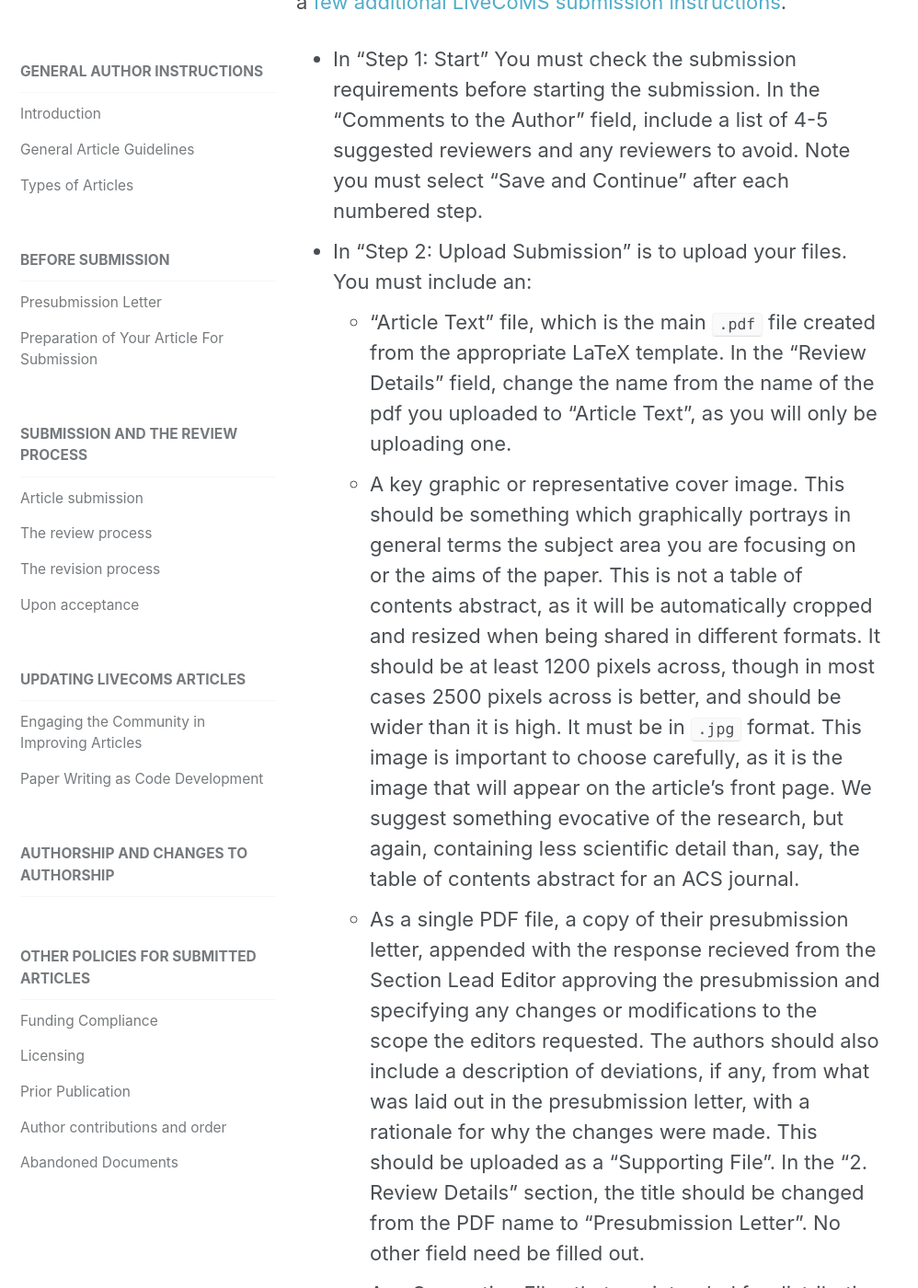
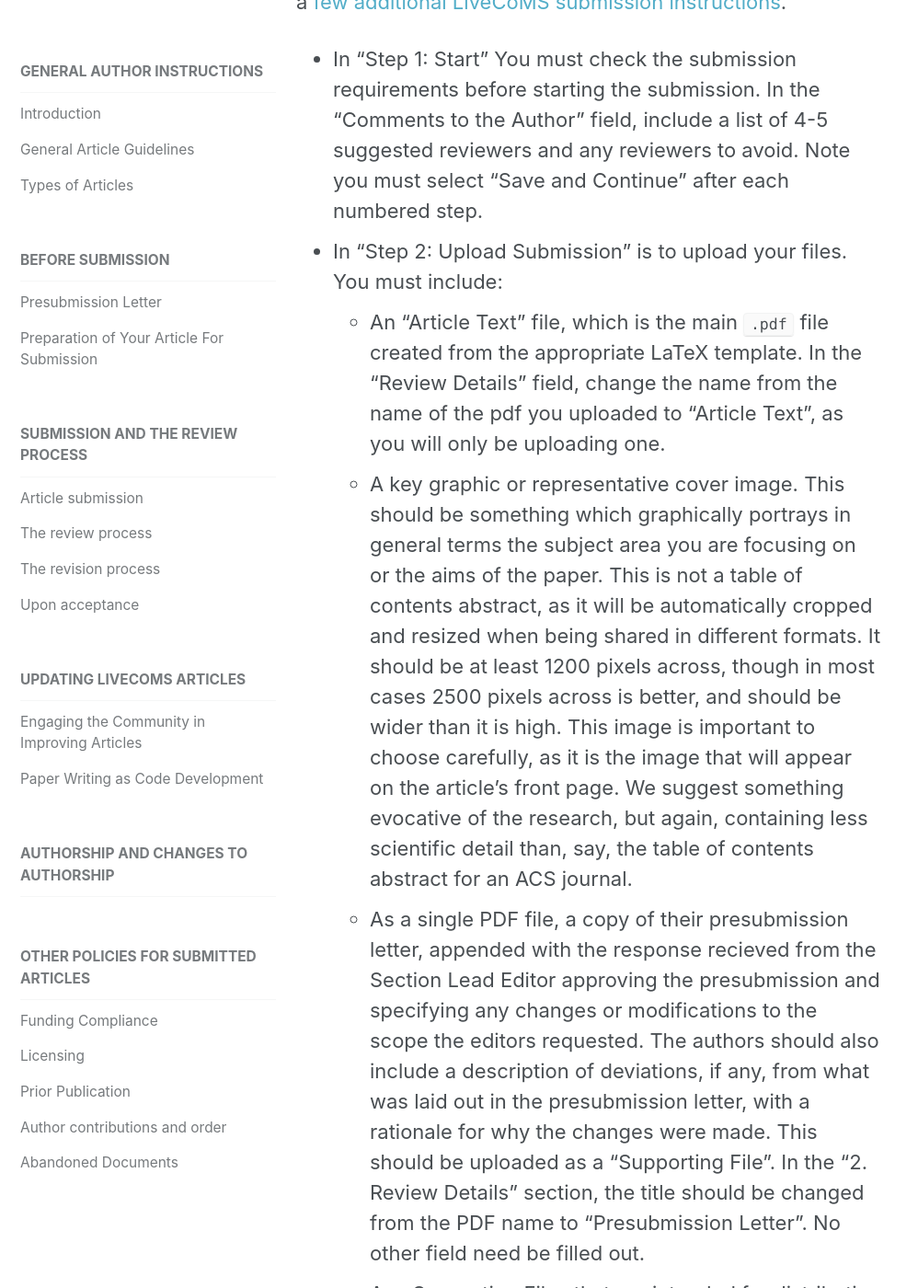
Before and after one commit to livecomsjournal/livecomsjournal.github.io, a Jekyll site: the page built from _author_instructions/01_policies.md, in a window 1280 px wide and 1400 px high, scrolled down 10499 px. Shown: the whole window at 92% size, without its empty margins (0-998 px from the left). Built offline with Jekyll 4.4.1, drawn with Linux system fonts in a browser that asks for light colours.

Commit message:
Fixing some typos.

```diff
--- a/_author_instructions/01_policies.md
+++ b/_author_instructions/01_policies.md
@@ -167,9 +167,9 @@
 [Click here for general submission instructions for Open Journal Systems](https://docs.pkp.sfu.ca/learning-ojs/en/authoring), our journal management system. There are a [few additional LiveCoMS submission instructions](http://www.livecomsjournal.org/for-authors).
 
   * In "Step 1: Start" You must check the submission requirements before starting the submission.  In the "Comments to the Author" field, include a list of 4-5 suggested reviewers and any reviewers to avoid.  Note you must select "Save and Continue" after each numbered step.
-  * In "Step 2: Upload Submission" is to upload your files. You must include an:
-    * "Article Text" file, which is the main `.pdf` file created from the appropriate LaTeX template. In the "Review Details" field, change the name from the name of the pdf you uploaded to "Article Text", as you will only be uploading one.
-    * A key graphic or representative cover image. This should be something which graphically portrays in general terms the subject area you are focusing on or the aims of the paper. This is not a table of contents abstract, as it will be automatically cropped and resized when being shared in different formats.  It should be at least 1200 pixels across, though in most cases 2500 pixels across is better, and should be wider than it is high. It must be in `.jpg` format. This image is important to choose carefully, as it is the image that will appear on the article's front page. We suggest something evocative of the research, but again, containing less scientific detail than, say, the table of contents abstract for an ACS journal.
+  * In "Step 2: Upload Submission" is to upload your files. You must include:
+    * An "Article Text" file, which is the main `.pdf` file created from the appropriate LaTeX template. In the "Review Details" field, change the name from the name of the pdf you uploaded to "Article Text", as you will only be uploading one.
+    * A key graphic or representative cover image. This should be something which graphically portrays in general terms the subject area you are focusing on or the aims of the paper. This is not a table of contents abstract, as it will be automatically cropped and resized when being shared in different formats.  It should be at least 1200 pixels across, though in most cases 2500 pixels across is better, and should be wider than it is high. This image is important to choose carefully, as it is the image that will appear on the article's front page. We suggest something evocative of the research, but again, containing less scientific detail than, say, the table of contents abstract for an ACS journal.
     * As a single PDF file, a copy of their presubmission letter, appended with the response recieved from the Section Lead Editor approving the presubmission and specifying any changes or modifications to the scope the editors requested. The authors should also include a description of deviations, if any, from what was laid out in the presubmission letter, with a rationale for why the changes were made. This should be uploaded as a "Supporting File". In the "2. Review Details" section, the title should be changed from the PDF name to "Presubmission Letter". No other field need be filled out.
     * Any Supporting Files that are intended for distribution with the final paper should also be uploaded at this time. There is no explicit limit to the number of files that can be added, though if there are many similar data files, they should be uploaded as a `.tgz`ed or `.zip`ed directory and include a README file. Change the title to "Supporting Information" along with any other useful description of there are more than one supporting files. Use the "Description" field to explain what the supporting file is for a reader. No other fields need be filled out.
  * In "Step 3: Enter Metadata".
```
